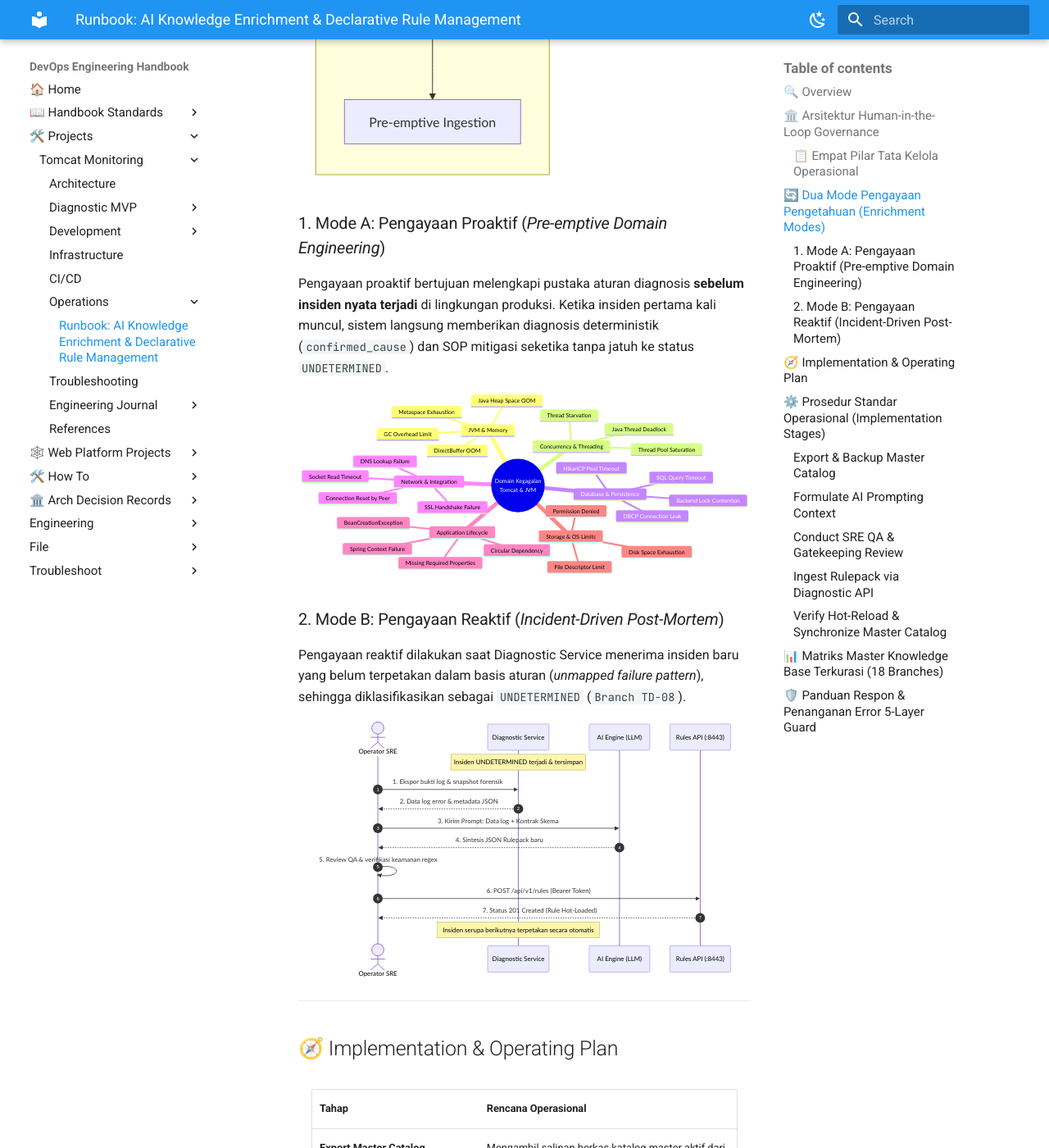
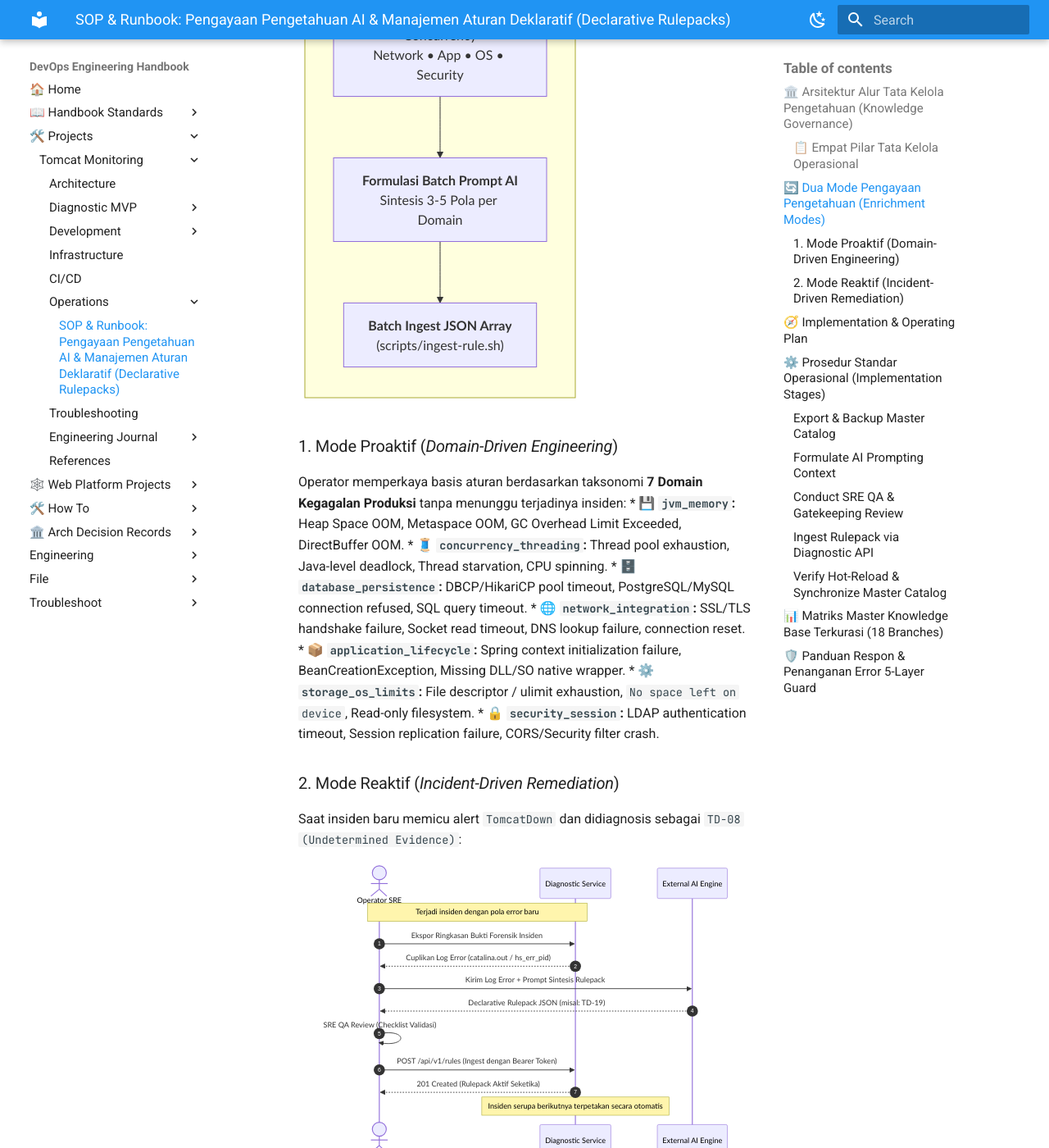
Before and after one commit to edkas07-oss/devops-handbook, an MkDocs documentation site: the page built from docs/projects/tomcat-monitoring/operations/ai-knowledge-enrichment-and-rule-management-runbook.md, in a window 1280 px wide and 1400 px high, scrolled down 2898 px. Shown: the whole window at 82% size. Built offline with MkDocs 1.6.1 and Material for MkDocs 9.7.7, drawn with Linux system fonts in a browser that asks for light colours; some of the changed text lies outside the part shown.

Commit message:
docs(runbook): add formal category specification to SOP, prompts, and knowledge matrix

`````diff
--- a/docs/projects/tomcat-monitoring/operations/ai-knowledge-enrichment-and-rule-management-runbook.md
+++ b/docs/projects/tomcat-monitoring/operations/ai-knowledge-enrichment-and-rule-management-runbook.md
@@ -1,16 +1,12 @@
-# Runbook: AI Knowledge Enrichment & Declarative Rule Management
+# SOP & Runbook: Pengayaan Pengetahuan AI & Manajemen Aturan Deklaratif (Declarative Rulepacks)
 
-## 🔍 Overview
-
-Dokumen operasional (*runbook*) ini menetapkan prosedur standar bagi **Operator / Site Reliability Engineer (SRE)** dalam mengelola, memperkaya, memvalidasi, dan mengimpor basis pengetahuan diagnosis (*Declarative Rulepacks*) ke dalam **Tomcat Diagnostic Service** menggunakan pendekatan **Human-in-the-Loop AI Governance**.
-
-Penerapan alur kerja ini memastikan bahwa pengembangan basis pengetahuan diagnosis dapat dilakukan secara mandiri, aman, dan teruji tanpa memerlukan restart layanan (*zero-downtime hot-reload*), serta terlindungi oleh sistem pengamanan berlapis (*5-Layer Ingestion Defense*).
+Dokumen ini merupakan panduan operasional standar (*Standard Operating Procedure / Runbook*) bagi Operator SRE dalam memperkaya (*knowledge enrichment*), mengevaluasi (*gatekeeping review*), mengimpor (*hot-reload ingestion*), dan mengelola basis aturan diagnosis deklaratif (*Declarative Rulepacks*) pada platform **Tomcat Diagnostic Service**.
 
 ---
 
-## 🏛️ Arsitektur Human-in-the-Loop Governance
+## 🏛️ Arsitektur Alur Tata Kelola Pengetahuan (*Knowledge Governance*)
 
-Arsitektur tata kelola pengetahuan memisahkan peran antara akselerasi kecerdasan buatan (*AI synthesis*), kendali verifikasi manusia (*SRE gatekeeper*), dan determinisme mesin (*deterministic engine*):
+Sistem mengadopsi prinsip **Human-in-the-Loop Governance** di mana kecerdasan buatan (*AI*) bertindak sebagai akselerator sintesis log error, sedangkan Operator SRE memegang kendali penuh sebagai penjamin mutu (*gatekeeper*) sebelum aturan baru diaktifkan ke dalam *production runtime*.
 
 ```mermaid
 flowchart TD
@@ -43,10 +39,10 @@ flowchart TD
 
 ### 📋 Empat Pilar Tata Kelola Operasional
 
-1. **AI sebagai Akselerator Analisis:** Bertugas merumuskan pola log (*regex/substring*) dan langkah mitigasi SOP berbasis data forensik insiden atau taksonomi domain kegagalan.
+1. **AI sebagai Akselerator Analisis:** Bertugas merumuskan pola log (*regex/substring*), kategori failure domain, dan langkah mitigasi SOP berbasis data forensik insiden atau taksonomi domain kegagalan.
 2. **Operator SRE sebagai Otoritas Tertinggi (*Gatekeeper*):** Memverifikasi keabsahan logika diagnosis, memeriksa keunikan pola, dan mengeksekusi *ingestion* dengan kredensial resmi.
 3. **5-Layer Ingestion Defense-in-Depth:** Memastikan setiap aturan yang masuk melalui API tervalidasi secara ketat terhadap autentikasi token, kepatuhan skema JSON, pencegahan tabrakan *branch* bawaan (`TD-01` s/d `TD-08`), batas ukuran memori (maks. 64 KB), dan sifat *append-only*.
-4. **Zero-Downtime Hot-Reload:** Aturan yang berhasil di-ingest langsung aktif seketika di memori engine (*RAM*) dan tersimpan permanen di database SQLite `custom_rules` tanpa perlu me-restart container layanan.
+4. **Zero-Downtime Hot-Reload & Domain Categorization:** Aturan yang berhasil di-ingest langsung aktif seketika di memori engine (*RAM*), diklasifikasikan ke dalam kategori failure domain resmi, dan tersimpan permanen di database SQLite `custom_rules` tanpa perlu me-restart container layanan.
 
 ---
 
@@ -58,75 +54,46 @@ Operator dapat memperkaya basis pengetahuan diagnosis melalui dua pendekatan kom
 flowchart LR
     subgraph Mode_A["Mode A: Pengayaan Proaktif"]
         direction TB
-        MA1["Analisis Gap Domain"] --> MA2["Sintesis Batch Rule AI"]
-        MA2 --> MA3["Pre-emptive Ingestion"]
+        DOM["<b>7 Failure Domains</b><br/>Memory • Database • Concurrency<br/>Network • App • OS • Security"] --> PROMPT_A["<b>Formulasi Batch Prompt AI</b><br/>Sintesis 3-5 Pola per Domain"]
+        PROMPT_A --> INGEST_A["<b>Batch Ingest JSON Array</b><br/>(scripts/ingest-rule.sh)"]
     end
 
     subgraph Mode_B["Mode B: Pengayaan Reaktif"]
         direction TB
-        MB1["Insiden UNDETERMINED"] --> MB2["Ekstraksi Bukti Log"]
-        MB2 --> MB3["Sintesis Root Cause AI"]
-        MB3 --> MB4["Hot-Fix Ingestion"]
+        INC["<b>Insiden TomcatDown Baru</b><br/>Status: Undetermined (TD-08)"] --> EXTRACT["<b>Ekstrak Bukti Log Forensik</b><br/>catalina.out / thread dump"]
+        EXTRACT --> PROMPT_B["<b>Formulasi Prompt Reaktif AI</b><br/>Analisis Root Cause Spesifik"]
+        PROMPT_B --> INGEST_B["<b>Single Ingest JSON Object</b><br/>(scripts/ingest-rule.sh)"]
     end
 ```
 
-### 1. Mode A: Pengayaan Proaktif (*Pre-emptive Domain Engineering*)
+### 1. Mode Proaktif (*Domain-Driven Engineering*)
+Operator memperkaya basis aturan berdasarkan taksonomi **7 Domain Kegagalan Produksi** tanpa menunggu terjadinya insiden:
+* 💾 **`jvm_memory`:** Heap Space OOM, Metaspace OOM, GC Overhead Limit Exceeded, DirectBuffer OOM.
+* 🧵 **`concurrency_threading`:** Thread pool exhaustion, Java-level deadlock, Thread starvation, CPU spinning.
+* 🗄️ **`database_persistence`:** DBCP/HikariCP pool timeout, PostgreSQL/MySQL connection refused, SQL query timeout.
+* 🌐 **`network_integration`:** SSL/TLS handshake failure, Socket read timeout, DNS lookup failure, connection reset.
+* 📦 **`application_lifecycle`:** Spring context initialization failure, BeanCreationException, Missing DLL/SO native wrapper.
+* ⚙️ **`storage_os_limits`:** File descriptor / ulimit exhaustion, `No space left on device`, Read-only filesystem.
+* 🔒 **`security_session`:** LDAP authentication timeout, Session replication failure, CORS/Security filter crash.
 
-Pengayaan proaktif bertujuan melengkapi pustaka aturan diagnosis **sebelum insiden nyata terjadi** di lingkungan produksi. Ketika insiden pertama kali muncul, sistem langsung memberikan diagnosis deterministik (`confirmed_cause`) dan SOP mitigasi seketika tanpa jatuh ke status `UNDETERMINED`.
-
-```mermaid
-mindmap
-  root((Domain Kegagalan<br/>Tomcat & JVM))
-    JVM & Memory
-      Java Heap Space OOM
-      Metaspace Exhaustion
-      GC Overhead Limit
-      DirectBuffer OOM
-    Concurrency & Threading
-      Thread Pool Saturation
-      Java Thread Deadlock
-      Thread Starvation
-    Database & Persistence
-      HikariCP Pool Timeout
-      DBCP Connection Leak
-      SQL Query Timeout
-      Backend Lock Contention
-    Network & Integration
-      SSL Handshake Failure
-      Socket Read Timeout
-      DNS Lookup Failure
-      Connection Reset by Peer
-    Application Lifecycle
-      Spring Context Failure
-      BeanCreationException
-      Circular Dependency
-      Missing Required Properties
-    Storage & OS Limits
-      File Descriptor Limit
-      Disk Space Exhaustion
-      Permission Denied
-```
-
-### 2. Mode B: Pengayaan Reaktif (*Incident-Driven Post-Mortem*)
-
-Pengayaan reaktif dilakukan saat Diagnostic Service menerima insiden baru yang belum terpetakan dalam basis aturan (*unmapped failure pattern*), sehingga diklasifikasikan sebagai `UNDETERMINED` (`Branch TD-08`).
+### 2. Mode Reaktif (*Incident-Driven Remediation*)
+Saat insiden baru memicu alert `TomcatDown` dan didiagnosis sebagai `TD-08 (Undetermined Evidence)`:
 
 ```mermaid
 sequenceDiagram
     autonumber
     actor SRE as Operator SRE
     participant DS as Diagnostic Service
-    participant AI as AI Engine (LLM)
-    participant API as Rules API (:8443)
+    participant AI as External AI Engine
 
-    Note over DS: Insiden UNDETERMINED terjadi & tersimpan
-    SRE->>DS: 1. Ekspor bukti log & snapshot forensik
-    DS-->>SRE: 2. Data log error & metadata JSON
-    SRE->>AI: 3. Kirim Prompt: Data log + Kontrak Skema
-    AI-->>SRE: 4. Sintesis JSON Rulepack baru
-    SRE->>SRE: 5. Review QA & verifikasi keamanan regex
-    SRE->>API: 6. POST /api/v1/rules (Bearer Token)
-    API-->>SRE: 7. Status 201 Created (Rule Hot-Loaded)
+    Note over SRE,DS: Terjadi insiden dengan pola error baru
+    SRE->>DS: Ekspor Ringkasan Bukti Forensik Insiden
+    DS-->>SRE: Cuplikan Log Error (catalina.out / hs_err_pid)
+    SRE->>AI: Kirim Log Error + Prompt Sintesis Rulepack
+    AI-->>SRE: Declarative Rulepack JSON (misal: TD-19)
+    SRE->>SRE: SRE QA Review (Checklist Validasi)
+    SRE->>DS: POST /api/v1/rules (Ingest dengan Bearer Token)
+    DS-->>SRE: 201 Created (Rulepack Aktif Seketika)
     Note over DS: Insiden serupa berikutnya terpetakan secara otomatis
 ```
 
@@ -155,12 +122,17 @@ sequenceDiagram
 **Action:** Mengambil salinan seluruh aturan diagnosis aktif dari Diagnostic Service dan menyimpannya ke direktori kerja PC lokal operator.
 
 ```bash
+# 1. Ekspor seluruh katalog aturan aktif
 /home/eddywiyatno/git/tomcat-monitoring/scripts/export-rules.sh > ~/master-rules.json
+
+# 2. Atau ekspor per kategori failure domain spesifik
+/home/eddywiyatno/git/tomcat-monitoring/scripts/export-rules.sh --category database_persistence
+/home/eddywiyatno/git/tomcat-monitoring/scripts/export-rules.sh --category jvm_memory
 ```
 
 !!! success "Expected Result"
 
-    Berkas `master-rules.json` tersimpan di PC lokal operator dalam format JSON terstruktur yang memuat seluruh deklarasi aturan aktif (`TD-09` s/d `TD-18`).
+    Berkas `master-rules.json` tersimpan di PC lokal operator dalam format JSON terstruktur yang memuat seluruh deklarasi aturan aktif (`TD-09` s/d `TD-18`) beserta kategori domainnya.
 
 </div>
 
@@ -186,13 +158,14 @@ Rumuskan 3-5 failure patterns yang paling sering terjadi di level production.
 --- KONTRAK SCHEMA (WAJIB DIPATUHI) ---
 1. "branch": ID branch baru kelanjutan (misal: "TD-19", "TD-20", dst).
 2. "ruleName": Nama unik PascalCase/camelCase deskriptif.
-3. "targetSource": "local_file"
-4. "pattern": Substring unik atau regex aman (tidak boleh mengandung nested quantifier).
-5. "assessment": Ringkasan akar masalah dalam 1 kalimat padat.
-6. "classification": Wajib "confirmed_cause" atau "probable_cause".
-7. "confidence": "high" (jika confirmed_cause) atau "medium" (jika probable_cause).
-8. "recommendedActions": Array 4 langkah mitigasi SOP Bahasa Indonesia terstruktur.
-9. "createdBy": "sre-proactive-enrichment"
+3. "category": Wajib salah satu dari: "jvm_memory", "concurrency_threading", "database_persistence", "network_integration", "application_lifecycle", "storage_os_limits", "security_session", "general".
+4. "targetSource": "local_file"
+5. "pattern": Substring unik atau regex aman (tidak boleh mengandung nested quantifier).
+6. "assessment": Ringkasan akar masalah dalam 1 kalimat padat.
+7. "classification": Wajib "confirmed_cause" atau "probable_cause".
+8. "confidence": "high" (jika confirmed_cause) atau "medium" (jika probable_cause).
+9. "recommendedActions": Array 4 langkah mitigasi SOP Bahasa Indonesia terstruktur.
+10. "createdBy": "sre-proactive-enrichment"
 
 Keluarkan HANYA satu blok Array JSON valid: [ {...}, {...} ] tanpa teks pengantar di luar blok.
 ````
@@ -208,14 +181,15 @@ Terdapat insiden kegagalan baru yang saat ini berstatus UNDETERMINED.
 --- TUGAS REAKTIF ---
 1. Analisis bukti log error di atas dan tentukan akar masalah utamanya.
 2. Buatkan 1 Declarative Rulepack JSON valid dengan nomor branch lanjutan (misal: "TD-19").
-3. Pastikan pola "pattern" unik dan spesifik untuk mencocokkan error tersebut.
-4. Sertakan 4 langkah mitigasi SOP Bahasa Indonesia terstruktur.
-5. Keluarkan HANYA satu blok JSON tunggal {...} sesuai kontrak skema.
+3. Pilih "category" domain yang tepat ("jvm_memory", "database_persistence", "network_integration", dll).
+4. Pastikan pola "pattern" unik dan spesifik untuk mencocokkan error tersebut.
+5. Sertakan 4 langkah mitigasi SOP Bahasa Indonesia terstruktur.
+6. Keluarkan HANYA satu blok JSON tunggal {...} sesuai kontrak skema.
 ````
 
 !!! success "Expected Result"
 
-    AI Engine menghasilkan output berupa blok JSON mentah (*single object* atau *batch array*) yang mematuhi 9 properti wajib tanpa teks naratif di luar blok JSON.
+    AI Engine menghasilkan output berupa blok JSON mentah (*single object* atau *batch array*) yang mematuhi skema formal termasuk properti `category` tanpa teks naratif di luar blok JSON.
 
 </div>
 
@@ -227,6 +201,7 @@ Terdapat insiden kegagalan baru yang saat ini berstatus UNDETERMINED.
 
 **Daftar Periksa Kepatuhan (*Verification Checklist*):**
 * [x] **Branch Safety:** Nilai `branch` tidak menggunakan rentang terproteksi `TD-01` s/d `TD-08`.
+* [x] **Category Validity:** Nilai `category` sesuai salah satu enum domain resmi sistem.
 * [x] **Pattern Precision:** Pola `pattern` spesifik dan tidak menimbulkan potensi salah deteksi (*false positive*).
 * [x] **ReDoS Prevention:** Pola regex bebas dari konstruksi rawan ledakan komputasi (*nested quantifier* seperti `(a+)+` atau `([a-z]+)*`).
 * [x] **Classification & Confidence Mapping:** Nilai klasifikasi selaras dengan tingkat keyakinan (`confirmed_cause` wajib berpasangan dengan `high`).
@@ -275,13 +250,16 @@ cat ~/new-rule.json | BEARER_TOKEN="test-token-12345" /home/eddywiyatno/git/tomc
 # 1. Verifikasi aturan spesifik yang baru di-ingest
 /home/eddywiyatno/git/tomcat-monitoring/scripts/export-rules.sh TD-19
 
-# 2. Sinkronkan seluruh katalog master ke PC lokal operator
+# 2. Verifikasi aturan terdaftar pada kategori domain terkait
+/home/eddywiyatno/git/tomcat-monitoring/scripts/export-rules.sh --category database_persistence
+
+# 3. Sinkronkan seluruh katalog master ke PC lokal operator
 /home/eddywiyatno/git/tomcat-monitoring/scripts/export-rules.sh > ~/master-rules.json
 ```
 
 !!! success "Expected Result"
 
-    Diagnostic Service menyajikan metadata aturan `TD-19` secara presisi, dan berkas `~/master-rules.json` di PC lokal operator berada dalam status mutakhir (*up-to-date*).
+    Diagnostic Service menyajikan metadata aturan `TD-19` secara presisi termasuk kategori domainnya, dan berkas `~/master-rules.json` di PC lokal operator berada dalam status mutakhir (*up-to-date*).
 
 </div>
 
@@ -293,26 +271,26 @@ cat ~/new-rule.json | BEARER_TOKEN="test-token-12345" /home/eddywiyatno/git/tomc
 
 Tabel berikut merangkum 18 cabang aturan diagnosis aktif yang saat ini telah terverifikasi di lingkungan *DevOps Lab*:
 
-| Branch | Nama Rule (*Rule Identifier*) | Pola Bukti Error (*Pattern*) | Klasifikasi & Keyakinan | SOP Rekomendasi Mitigasi Operator |
-| :---: | :--- | :--- | :---: | :--- |
-| **`TD-01`** | `ScrapeTlsUnavailable` *(Built-in)* | Port 9404 unreachable / TLS fail | `confirmed_cause`<br/>*(high)* | Periksa port binding, sertifikat TLS, dan konektivitas scraper Prometheus. |
-| **`TD-02`** | `OOMKilled` *(Built-in)* | Exit 137 / cgroup OOM event | `confirmed_cause`<br/>*(high)* | Periksa limit memori container host, alokasi JVM, dan cgroup bounds. |
-| **`TD-03`** | `JvmCrash` *(Built-in)* | `hs_err_pid*.log` / SIGSEGV / exit 134 | `confirmed_cause`<br/>*(high)* | Analisis fatal crash dump JVM dan kompatibilitas native library APR. |
-| **`TD-04`** | `PortBindConflict` *(Built-in)* | `BindException: Address already in use` | `confirmed_cause`<br/>*(high)* | Periksa port collision pada host port 8080/9404 dan proses zombie. |
-| **`TD-05`** | `OrderlyShutdown` *(Built-in)* | Exit 143 / SIGTERM orderly stop | `confirmed_cause`<br/>*(high)* | Verifikasi proses deployment atau shutdown terjadwal yang disengaja. |
-| **`TD-06`** | `ContainerExitedUnknown` *(Built-in)* | Container exited tanpa bukti spesifik | `undetermined`<br/>*(none)* | Periksa status cgroup, runtime container engine, dan log host. |
-| **`TD-07`** | `ContradictingState` *(Built-in)* | Telemetri saling bertentangan | `undetermined`<br/>*(none)* | Lakukan verifikasi manual langsung ke target endpoint runtime aplikasi. |
-| **`TD-08`** | `UndeterminedEvidence` *(Built-in)* | Bukti tidak cukup / pola asing | `undetermined`<br/>*(none)* | Ekspor data forensik insiden ke AI untuk perumusan rulepack baru. |
-| **`TD-09`** | `DatabasePoolExhausted` *(Enriched)* | `CannotGetJdbcConnectionException` | `confirmed_cause`<br/>*(high)* | Periksa utilisasi database backend, kapasitas `maxTotal`, dan connection leak. |
-| **`TD-10`** | `ThreadPoolExhausted` *(Enriched)* | `RejectedExecutionException: Thread pool is exhausted` | `confirmed_cause`<br/>*(high)* | Ambil thread dump JVM, sesuaikan parameter `maxThreads`, dan evaluasi traffic spike. |
-| **`TD-11`** | `JavaHeapSpaceOOM` *(Enriched)* | `OutOfMemoryError: Java heap space` | `confirmed_cause`<br/>*(high)* | Analisis heap dump (.hprof) via Eclipse MAT, naikkan alokasi `-Xmx`. |
-| **`TD-12`** | `MetaspaceOOM` *(Enriched)* | `OutOfMemoryError: Metaspace` | `confirmed_cause`<br/>*(high)* | Periksa ClassLoader leak, batasi dynamic bytecode generator, naikkan `-XX:MaxMetaspaceSize`. |
-| **`TD-13`** | `SSLHandshakeFailure` *(Enriched)* | `javax.net.ssl.SSLHandshakeException` | `confirmed_cause`<br/>*(high)* | Periksa validitas sertifikat backend, perbarui truststore `/conf/truststore.p12`. |
-| **`TD-14`** | `HikariPoolTimeout` *(Enriched)* | `Connection is not available, request timed out` | `confirmed_cause`<br/>*(high)* | Aktifkan `leakDetectionThreshold`, tingkatkan `maximumPoolSize`, periksa database lock. |
-| **`TD-15`** | `ContextInitFailure` *(Enriched)* | `LifecycleException: Failed to start component` | `confirmed_cause`<br/>*(high)* | Periksa berkas `web.xml`, Spring context, kelengkapan `WEB-INF/lib`, dan file permission. |
-| **`TD-16`** | `JavaThreadDeadlock` *(Enriched)* | `Found one Java-level deadlock` | `confirmed_cause`<br/>*(high)* | Ambil thread dump (`jstack`), analisis siklus lock graph, perbaiki urutan sinkronisasi kode. |
-| **`TD-17`** | `SocketReadTimeout` *(Enriched)* | `SocketTimeoutException: Read timed out` | `confirmed_cause`<br/>*(high)* | Periksa latency upstream API, sesuaikan `connectTimeout`/`readTimeout`, pasang Circuit Breaker. |
-| **`TD-18`** | `SQLQueryTimeout` *(Enriched)* | `java.sql.SQLTimeoutException` | `confirmed_cause`<br/>*(high)* | Analisis slow query log, periksa missing index via `EXPLAIN ANALYZE`, periksa row lock. |
+| Branch | Kategori Domain | Nama Rule (*Rule Identifier*) | Pola Bukti Error (*Pattern*) | Klasifikasi & Keyakinan | SOP Rekomendasi Mitigasi Operator |
+| :---: | :---: | :--- | :--- | :---: | :--- |
+| **`TD-01`** | `network_integration` | `ScrapeTlsUnavailable` *(Built-in)* | Port 9404 unreachable / TLS fail | `confirmed_cause`<br/>*(high)* | Periksa port binding, sertifikat TLS, dan konektivitas scraper Prometheus. |
+| **`TD-02`** | `jvm_memory` | `OOMKilled` *(Built-in)* | Exit 137 / cgroup OOM event | `confirmed_cause`<br/>*(high)* | Periksa limit memori container host, alokasi JVM, dan cgroup bounds. |
+| **`TD-03`** | `jvm_memory` | `JvmCrash` *(Built-in)* | `hs_err_pid*.log` / SIGSEGV / exit 134 | `confirmed_cause`<br/>*(high)* | Analisis fatal crash dump JVM dan kompatibilitas native library APR. |
+| **`TD-04`** | `network_integration` | `PortBindConflict` *(Built-in)* | `BindException: Address already in use` | `confirmed_cause`<br/>*(high)* | Periksa port collision pada host port 8080/9404 dan proses zombie. |
+| **`TD-05`** | `application_lifecycle` | `OrderlyShutdown` *(Built-in)* | Exit 143 / SIGTERM orderly stop | `confirmed_cause`<br/>*(high)* | Verifikasi proses deployment atau shutdown terjadwal yang disengaja. |
+| **`TD-06`** | `storage_os_limits` | `ContainerExitedUnknown` *(Built-in)* | Container exited tanpa bukti spesifik | `undetermined`<br/>*(none)* | Periksa status cgroup, runtime container engine, dan log host. |
+| **`TD-07`** | `general` | `ContradictingState` *(Built-in)* | Telemetri saling bertentangan | `undetermined`<br/>*(none)* | Lakukan verifikasi manual langsung ke target endpoint runtime aplikasi. |
+| **`TD-08`** | `general` | `UndeterminedEvidence` *(Built-in)* | Bukti tidak cukup / pola asing | `undetermined`<br/>*(none)* | Ekspor data forensik insiden ke AI untuk perumusan rulepack baru. |
+| **`TD-09`** | `database_persistence` | `DatabasePoolExhausted` *(Enriched)* | `CannotGetJdbcConnectionException` | `confirmed_cause`<br/>*(high)* | Periksa utilisasi database backend, kapasitas `maxTotal`, dan connection leak. |
+| **`TD-10`** | `concurrency_threading` | `ThreadPoolExhausted` *(Enriched)* | `RejectedExecutionException: Thread pool is exhausted` | `confirmed_cause`<br/>*(high)* | Ambil thread dump JVM, sesuaikan parameter `maxThreads`, dan evaluasi traffic spike. |
+| **`TD-11`** | `jvm_memory` | `JavaHeapSpaceOOM` *(Enriched)* | `OutOfMemoryError: Java heap space` | `confirmed_cause`<br/>*(high)* | Analisis heap dump (.hprof) via Eclipse MAT, naikkan alokasi `-Xmx`. |
+| **`TD-12`** | `jvm_memory` | `MetaspaceOOM` *(Enriched)* | `OutOfMemoryError: Metaspace` | `confirmed_cause`<br/>*(high)* | Periksa ClassLoader leak, batasi dynamic bytecode generator, naikkan `-XX:MaxMetaspaceSize`. |
+| **`TD-13`** | `network_integration` | `SSLHandshakeFailure` *(Enriched)* | `javax.net.ssl.SSLHandshakeException` | `confirmed_cause`<br/>*(high)* | Periksa validitas sertifikat backend, perbarui truststore `/conf/truststore.p12`. |
+| **`TD-14`** | `database_persistence` | `HikariPoolTimeout` *(Enriched)* | `Connection is not available, request timed out` | `confirmed_cause`<br/>*(high)* | Aktifkan `leakDetectionThreshold`, tingkatkan `maximumPoolSize`, periksa database lock. |
+| **`TD-15`** | `application_lifecycle` | `ContextInitFailure` *(Enriched)* | `LifecycleException: Failed to start component` | `confirmed_cause`<br/>*(high)* | Periksa berkas `web.xml`, Spring context, kelengkapan `WEB-INF/lib`, dan file permission. |
+| **`TD-16`** | `concurrency_threading` | `JavaThreadDeadlock` *(Enriched)* | `Found one Java-level deadlock` | `confirmed_cause`<br/>*(high)* | Ambil thread dump (`jstack`), analisis siklus lock graph, perbaiki urutan sinkronisasi kode. |
+| **`TD-17`** | `network_integration` | `SocketReadTimeout` *(Enriched)* | `SocketTimeoutException: Read timed out` | `confirmed_cause`<br/>*(high)* | Periksa latency upstream API, sesuaikan `connectTimeout`/`readTimeout`, pasang Circuit Breaker. |
+| **`TD-18`** | `database_persistence` | `SQLQueryTimeout` *(Enriched)* | `java.sql.SQLTimeoutException` | `confirmed_cause`<br/>*(high)* | Analisis slow query log, periksa missing index via `EXPLAIN ANALYZE`, periksa row lock. |
 
 ---
 
`````
Also changed, not shown: other parts of docs/projects/tomcat-monitoring/operations/ai-knowledge-enrichment-and-rule-management-runbook.md (+1 -1 lines).
